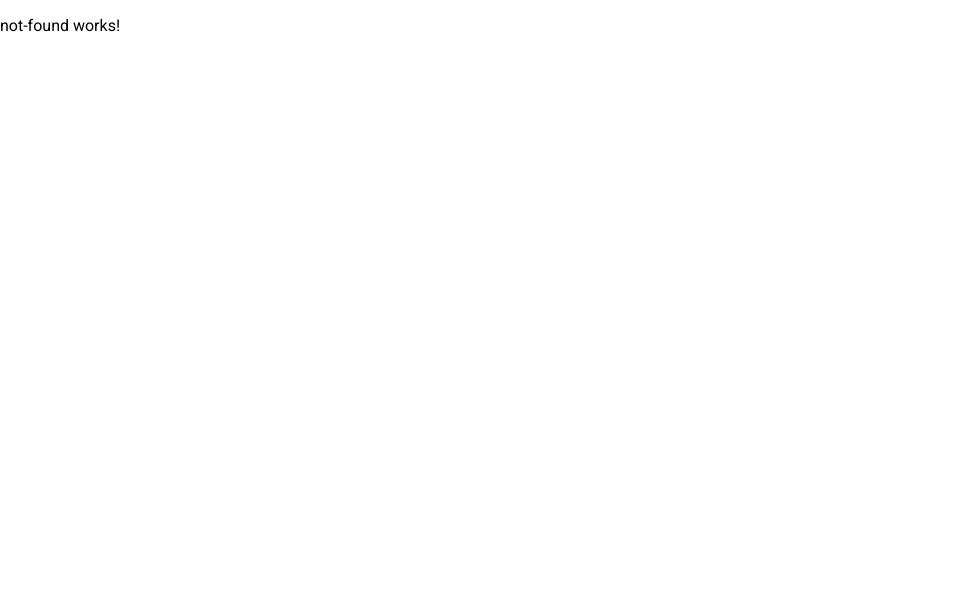
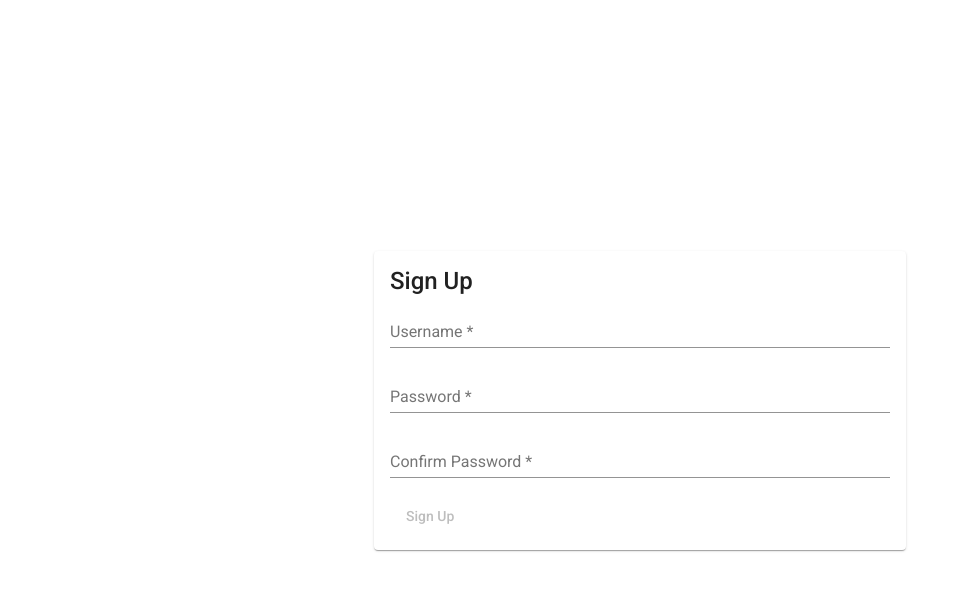
Before and after one commit to jcprice12/pet-adoption-angular, an Angular app: page /register in a window 1280 px wide. Before the commit this address led to /not-found. Shown: the top 590 px of the page, without its empty margins (0-969 px from the left). Built offline with nearby package versions, Linux system fonts and the light colour scheme.

Commit message:
added a sign up form

```diff
--- a/src/app/app.module.ts
+++ b/src/app/app.module.ts
@@ -16,6 +16,7 @@ import { FishComponent } from './fish/fish.component';
 import { HomeComponent } from './home/home.component';
 import { LoginComponent } from './login/login.component';
 import { NotFoundComponent } from './not-found/not-found.component';
+import { RegisterComponent } from './register/register.component';
 
 @NgModule({
   declarations: [
@@ -27,6 +28,7 @@ import { NotFoundComponent } from './not-found/not-found.component';
     NotFoundComponent,
     LoginComponent,
     DogCardComponent,
+    RegisterComponent,
   ],
   imports: [
     BrowserModule,
--- /dev/null
+++ b/src/app/register/register.component.css
@@ -0,0 +1,14 @@
+.wrapper {
+    display: flex;
+    width: 100%;
+    height: 100%;
+}
+
+.card {
+    width: 500px;
+    margin: auto;
+}
+
+.formField {
+    width:100%;
+}
--- /dev/null
+++ b/src/app/register/register.component.html
@@ -0,0 +1,24 @@
+<div class="wrapper">
+    <mat-card class="card">
+        <mat-card-title>Sign Up</mat-card-title>
+        <form [formGroup]="signUpForm" (ngSubmit)="onSubmit()">
+            <mat-form-field class="formField">
+                <mat-label>Username</mat-label>
+                <input matInput formControlName="username" required minlength="5">
+            </mat-form-field>
+            <br>
+            <div formGroupName="passwords">
+                <mat-form-field class="formField">
+                    <mat-label>Password</mat-label>
+                    <input matInput [type]="'password'" formControlName="password" required minlength="5">
+                </mat-form-field>
+                <br>
+                <mat-form-field class="formField">
+                    <mat-label>Confirm Password</mat-label>
+                    <input matInput [type]="'password'" formControlName="confirmPassword" required minlength="5">
+                </mat-form-field>
+            </div>
+            <button mat-button color="primary" type="submit" [disabled]="!signUpForm.valid">Sign Up</button>
+        </form>
+    </mat-card>
+</div>
--- /dev/null
+++ b/src/app/register/register.component.ts
@@ -0,0 +1,35 @@
+import { Component, OnInit } from '@angular/core';
+import { FormGroup, FormControl, Validators, AbstractControl, ValidationErrors } from '@angular/forms';
+import { AuthService } from '../services/auth.service';
+
+@Component({
+  selector: 'app-register',
+  templateUrl: './register.component.html',
+  styleUrls: ['./register.component.css']
+})
+export class RegisterComponent implements OnInit {
+  signUpForm = new FormGroup({
+    username: new FormControl('', [Validators.minLength(5), Validators.minLength(5)]),
+    passwords: new FormGroup({
+      password: new FormControl('', [Validators.minLength(5), Validators.minLength(5)]),
+      confirmPassword: new FormControl('', [Validators.minLength(5), Validators.minLength(5)])
+    }, this.checkPasswordsMatch)
+  });
+
+  constructor(private readonly authService: AuthService) { }
+
+  ngOnInit(): void { }
+
+  onSubmit() {
+    this.authService.register({
+      username: this.signUpForm.value.username,
+      password: this.signUpForm.value.passwords.password
+    }).subscribe();
+  }
+
+  private checkPasswordsMatch(passwordsFormGroup: FormGroup): ValidationErrors | null {
+    return passwordsFormGroup.value.password === passwordsFormGroup.value.confirmPassword ? null : {
+      passwordsDoNotMatch: true
+    }
+  }
+}
--- a/src/app/services/auth.service.ts
+++ b/src/app/services/auth.service.ts
@@ -27,4 +27,11 @@ export class AuthService {
         })
       );
   }
+
+  public register(auth: Auth): Observable<void> {
+    return this.http.post<void>(
+      '/api/users/register',
+      auth
+    )
+  }
 }
```
Also changed, not shown: src/app/app-routing.module.ts (+13 -8 lines), 1 other file (tests, documents, lock files or other folders).
